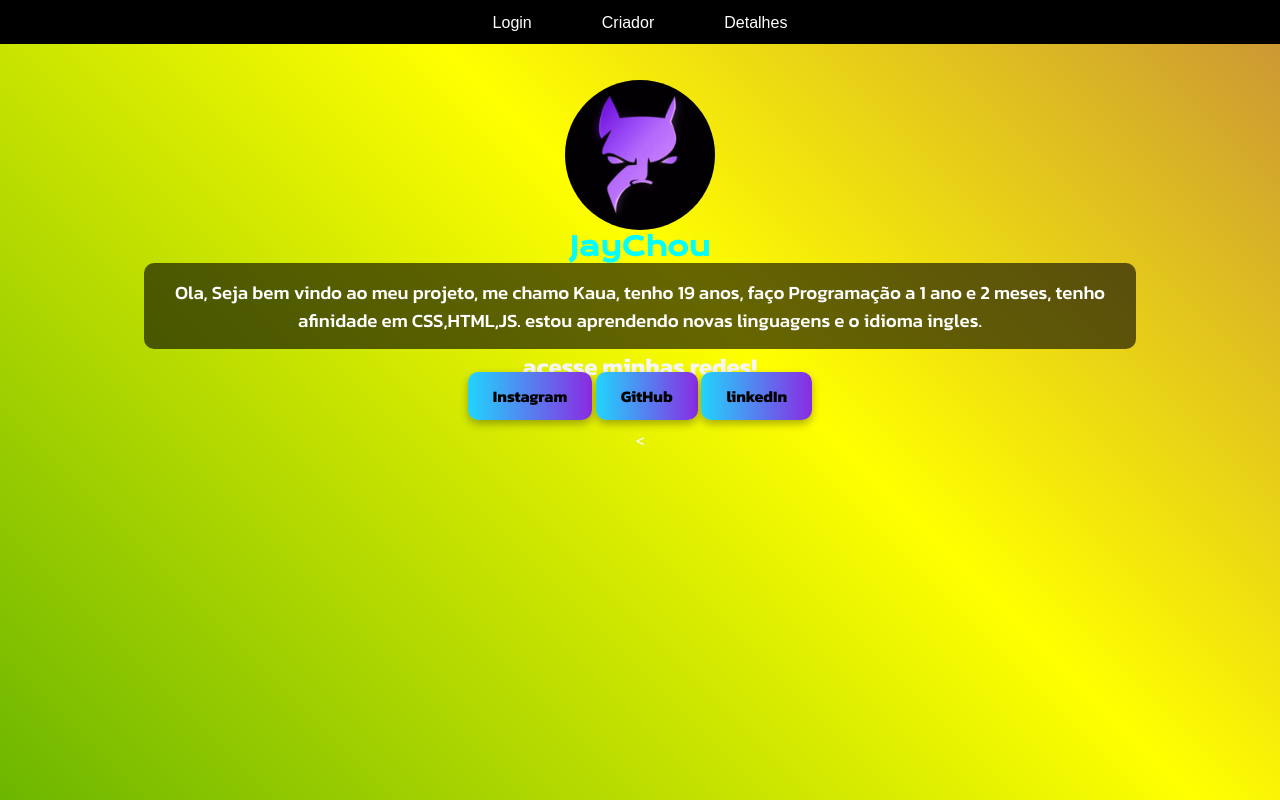
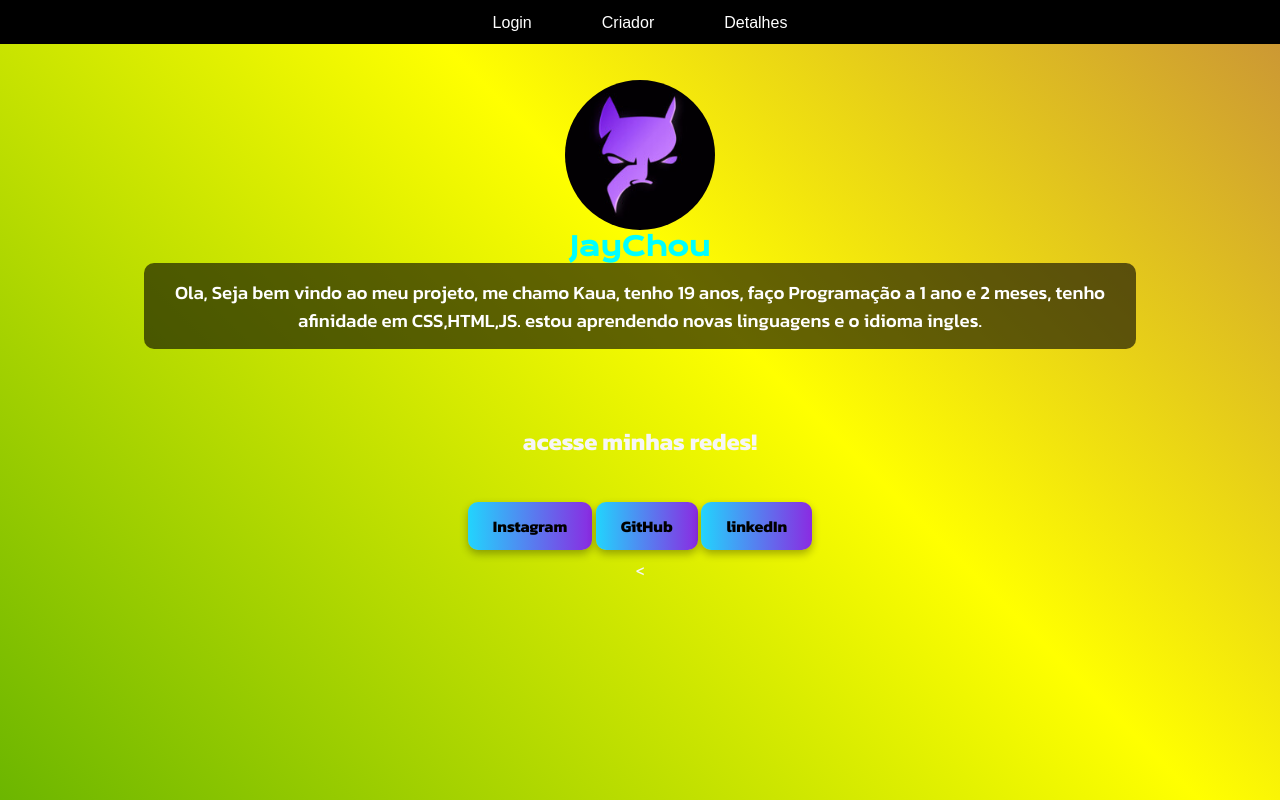
Before and after one commit to JayChouJR/jayjay, a plain HTML site: page index3.html in a window 1280 px wide. Drawn offline with nearby package versions, Linux system fonts and the light colour scheme; a web font is replaced by a local one.

Commit message:
Update style3.css

```diff
--- a/style3.css
+++ b/style3.css
@@ -160,6 +160,10 @@
     border-radius: 10px;
     color: white;
 }
+.h2obrigado {
+    padding: 55px;
+    margin-top: 20px;
+}
 
 
 @media (max-width: 768px) {
```
